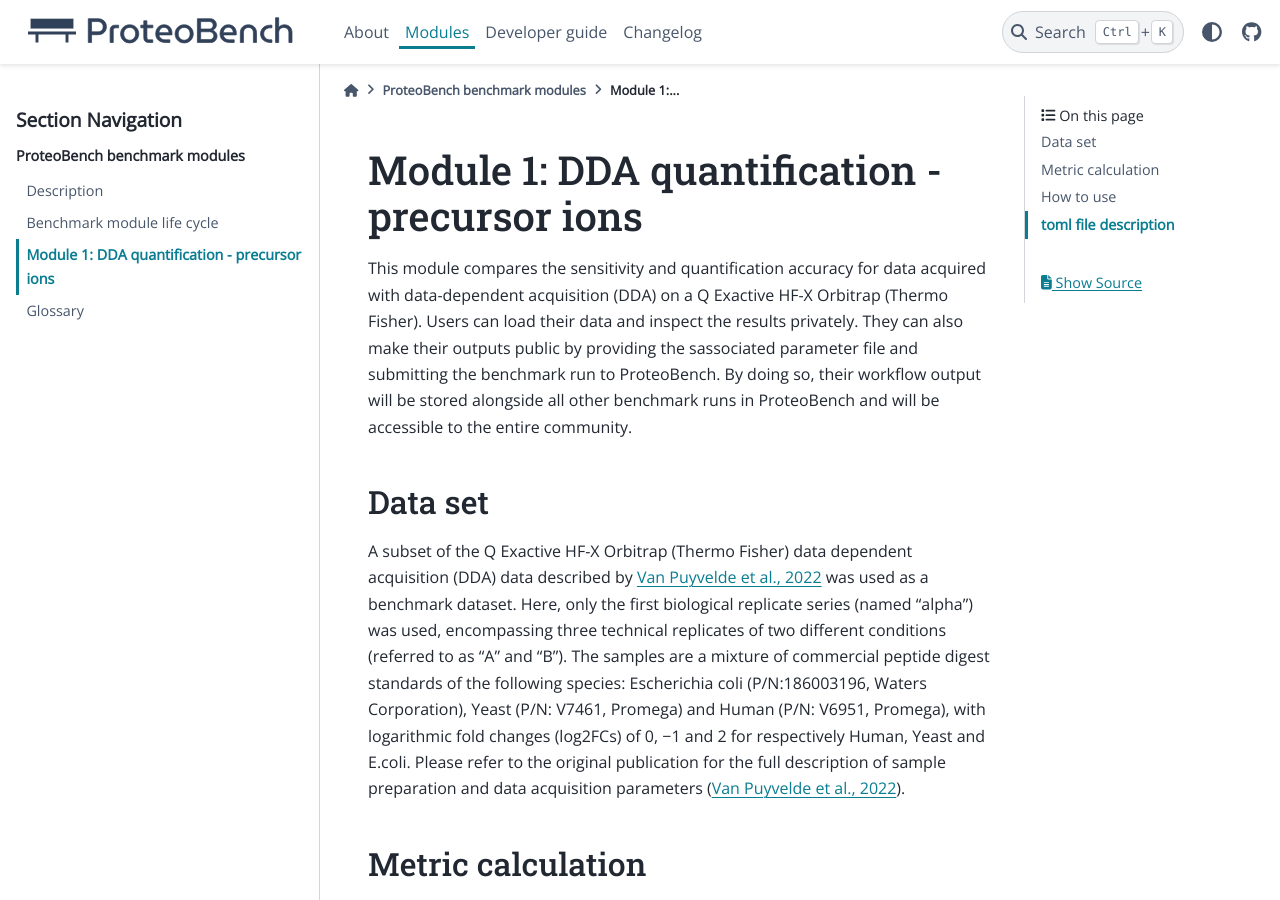
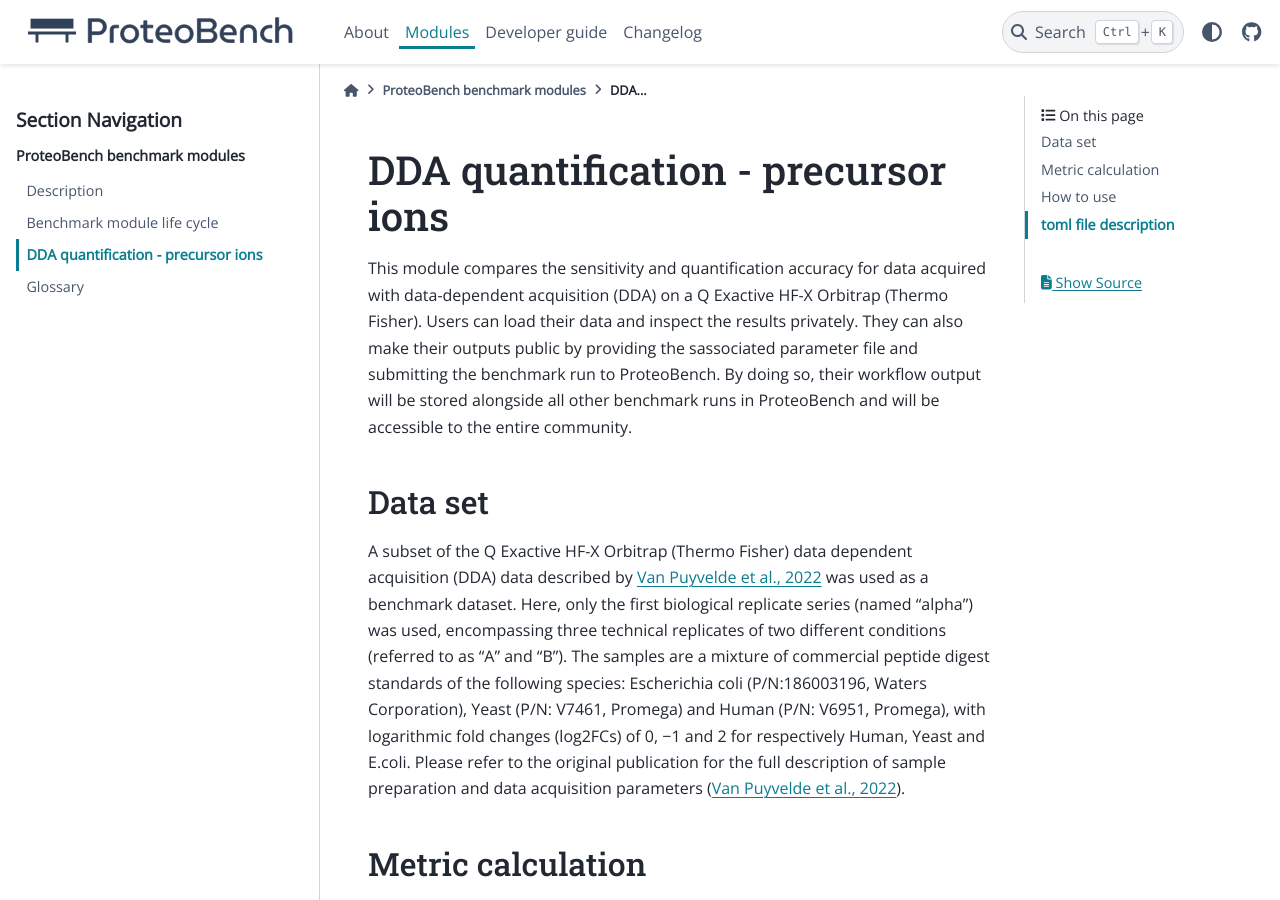
Before and after one commit to Proteobench/ProteoBench, a Sphinx documentation site: the page built from docs/modules/3-DDA-Quantification-ion-level.md, in a window 1280 px wide and 900 px high. Built offline with Sphinx 7.4.7 and the PyData theme 0.15.4, drawn with Linux system fonts in a browser that asks for light colours; pages that are not in the unit, such as notebooks, are missing from menus.

```diff
--- a/docs/modules/3-DDA-Quantification-ion-level.md
+++ b/docs/modules/3-DDA-Quantification-ion-level.md
@@ -1,4 +1,4 @@
-# Module 1: DDA quantification - precursor ions
+# DDA quantification - precursor ions
 
 This module compares the sensitivity and quantification accuracy for data acquired with data-dependent acquisition (DDA) on a Q Exactive HF-X Orbitrap (Thermo Fisher).
 Users can load their data and inspect the results privately. They can also make their outputs public by providing the sassociated parameter file and submitting the benchmark run to ProteoBench. By doing so, their workflow output will be stored alongside all other benchmark runs in ProteoBench and will be accessible to the entire community.
```
